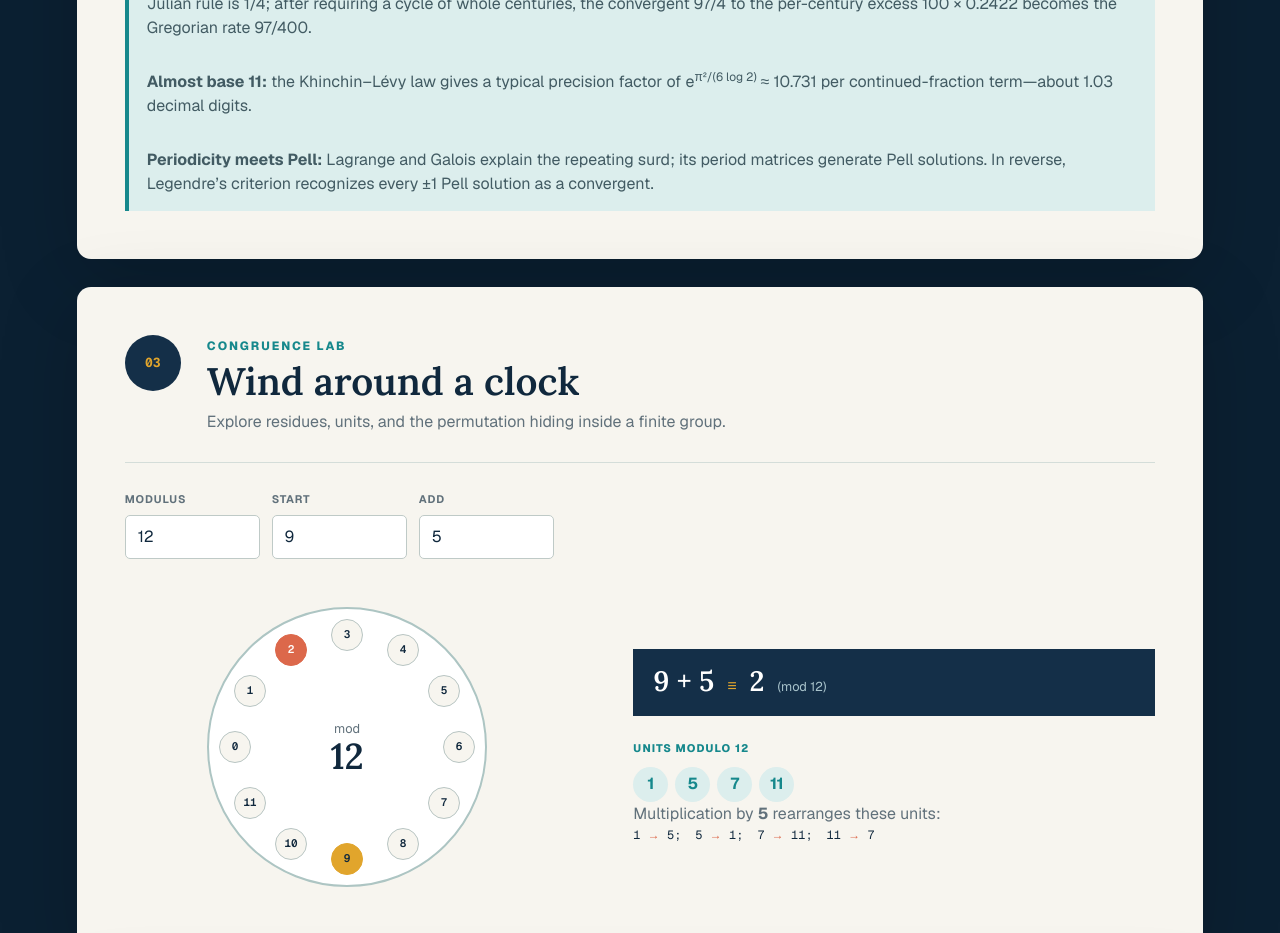
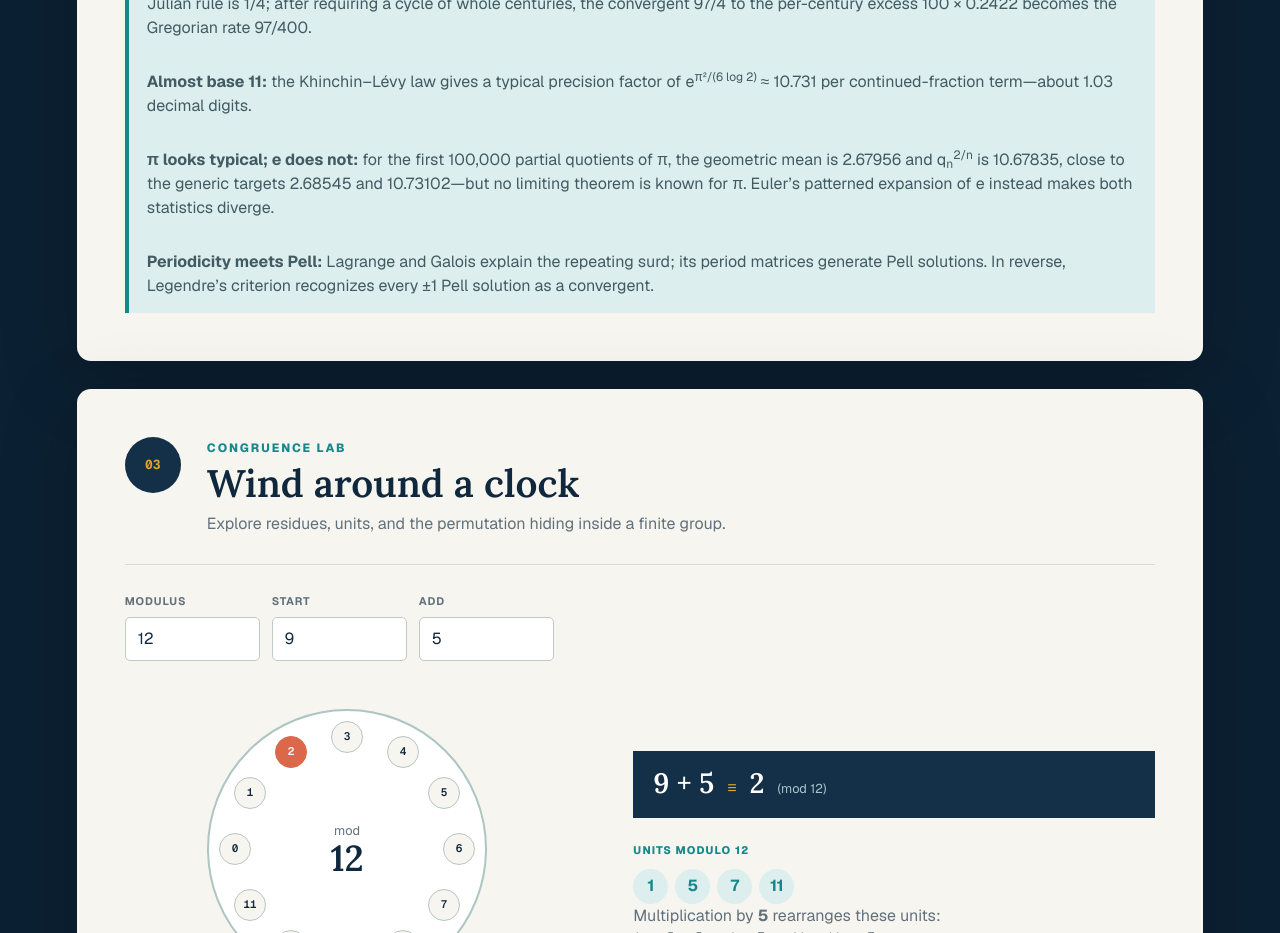
Before and after one commit to igorrivin/math-courses, a Next.js app in the folder number-theory/website/: page / in a window 1280 px wide. Shown: the part 3720-4653 px from the top of the page. Built offline with nearby package versions, Linux system fonts and the light colour scheme.

Commit message:
Add pi and e continued-fraction experiment

```diff
--- a/number-theory/website/app/page.tsx
+++ b/number-theory/website/app/page.tsx
@@ -151,6 +151,7 @@ function ContinuedFractionLab() {
       <p className="observation"><b>The matrix spine:</b> multiplying the digit matrices [[a, 1], [1, 0]] places consecutive convergents in its columns. Every product has determinant ±1, so it can be reversed over the integers.</p>
       <p className="observation"><b>A calendar is an approximation:</b> the tropical year has about 0.2422 extra days. Its convergents begin 1/4, 7/29, 8/33, 31/128. The Julian rule is 1/4; after requiring a cycle of whole centuries, the convergent 97/4 to the per-century excess 100 × 0.2422 becomes the Gregorian rate 97/400.</p>
       <p className="observation"><b>Almost base 11:</b> the Khinchin–Lévy law gives a typical precision factor of e<sup>π²/(6 log 2)</sup> ≈ 10.731 per continued-fraction term—about 1.03 decimal digits.</p>
+      <p className="observation"><b>π looks typical; e does not:</b> for the first 100,000 partial quotients of π, the geometric mean is 2.67956 and q<sub>n</sub><sup>2/n</sup> is 10.67835, close to the generic targets 2.68545 and 10.73102—but no limiting theorem is known for π. Euler’s patterned expansion of e instead makes both statistics diverge.</p>
       <p className="observation"><b>Periodicity meets Pell:</b> Lagrange and Galois explain the repeating surd; its period matrices generate Pell solutions. In reverse, Legendre’s criterion recognizes every ±1 Pell solution as a convergent.</p>
     </article>
   );
```
Also changed, not shown: 1 other file (tests, documents, lock files or other folders).
